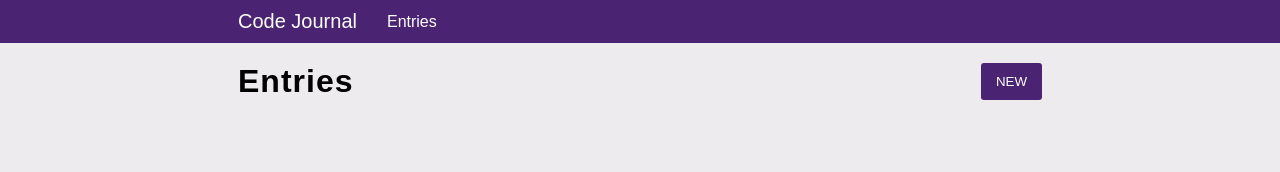
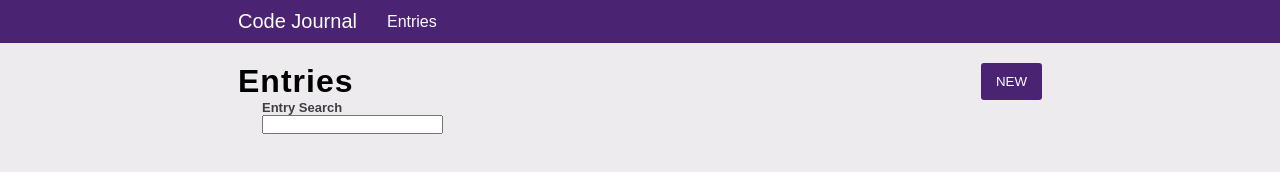
Before and after one commit to tychiang922/code-journal, a website: page index.html in a window 1280 px wide. Both pictures are taken after a click on the link "Entries". Drawn offline with Linux system fonts and the light colour scheme.

Commit message:
Added entry search onto html

```diff
--- a/index.html
+++ b/index.html
@@ -71,6 +71,16 @@
             <h1>Entries</h1>
             <input type="submit" class="new-button purple-back white-txt justify-left" name="new-entry" value="NEW">
           </div>
+          <form>
+            <div class="column-full">
+              <p>
+                <label for="search">Entry Search</label>
+              </p>
+              <div class="row">
+                <input id="search" class="entry-search" type="text">
+              </div>
+            </div>
+          </form>
         </div>
         <ul>
         </ul>
```
